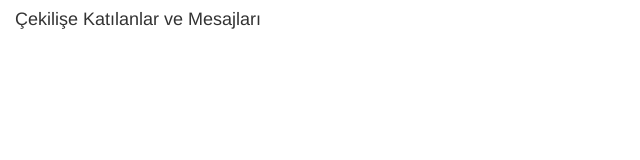
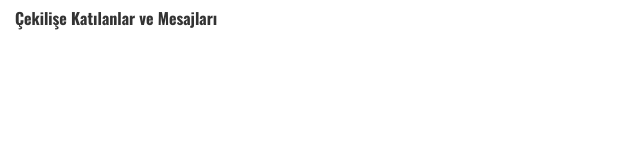
Before and after one commit to badursun/facebook-postcontest, a plain HTML site: page index.html in a window 1280 px wide. Shown: the whole page, without its empty margins (0-640 px from the left). Drawn offline with nearby package versions, Linux system fonts and the light colour scheme; no server answers.

Commit message:
added main.css

```diff
--- a/index.html
+++ b/index.html
@@ -8,6 +8,7 @@
     <script src="app.js"></script>
     <link href="http://cdnjs.cloudflare.com/ajax/libs/twitter-bootstrap/3.3.4/css/bootstrap.min.css" rel="stylesheet" media="screen" />
     <link href="https://fonts.googleapis.com/css?family=Oswald:400,300,700&subset=latin,latin-ext" rel="stylesheet" media="screen" />
+    <link href="main.css" rel="stylesheet" media="screen" />
     <!--[if lt IE 9]>
       <script src="http://cdnjs.cloudflare.com/ajax/libs/html5shiv/3.7.2/html5shiv.js"></script>
       <script src="http://cdnjs.cloudflare.com/ajax/libs/respond.js/1.4.2/respond.js"></script>
```
